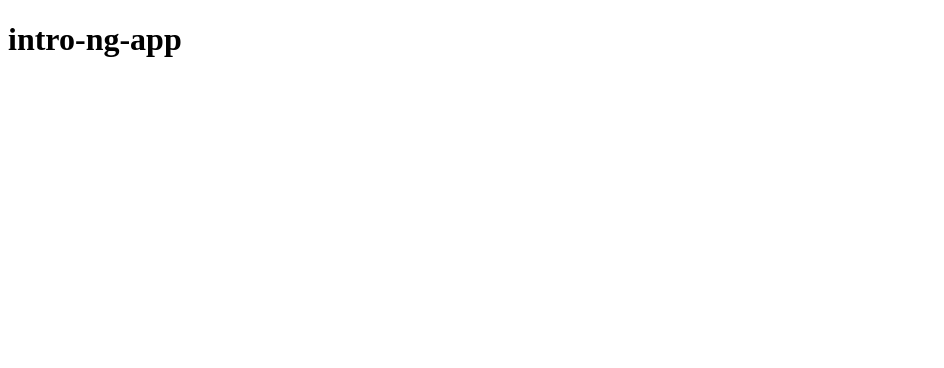
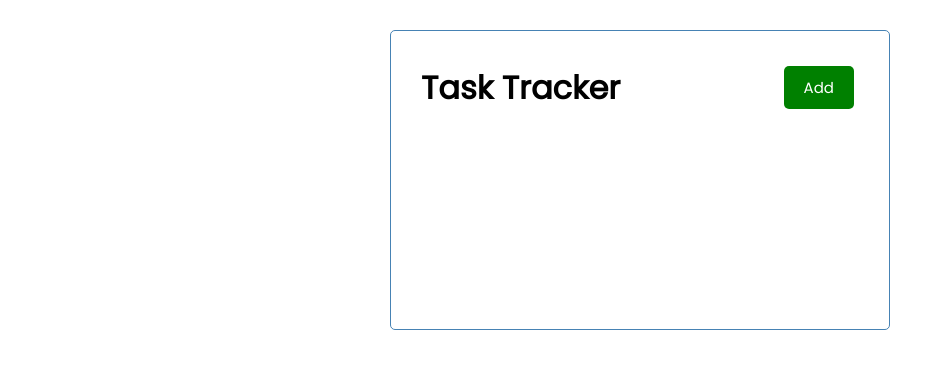
Before and after one commit to shubhamAsolkar22/INTRO-NG-APP, an Angular app: page / in a window 1280 px wide. Shown: the top 368 px of the page, without its empty margins (0-944 px from the left). Built offline with nearby package versions, Linux system fonts and the light colour scheme.

Commit message:
added 'add task' button and its click listener

```diff
--- a/src/app/app.component.html
+++ b/src/app/app.component.html
@@ -1 +1,5 @@
-<h1>{{ title }}</h1>
+<div class="container">
+
+    <app-header></app-header>
+
+</div>
--- a/src/app/app.component.ts
+++ b/src/app/app.component.ts
@@ -6,5 +6,5 @@
   styleUrls: ['./app.component.css']
 })
 export class AppComponent {
-  title : string = 'intro-ng-app';
+
 }
--- a/src/app/app.module.ts
+++ b/src/app/app.module.ts
@@ -4,11 +4,13 @@
 import { AppRoutingModule } from './app-routing.module';
 import { AppComponent } from './app.component';
 import { HeaderComponent } from './components/header/header.component';
+import { ButtonComponent } from './components/button/button.component';
 
 @NgModule({
   declarations: [
     AppComponent,
-    HeaderComponent
+    HeaderComponent,
+    ButtonComponent
   ],
   imports: [
     BrowserModule,
--- /dev/null
+++ b/src/app/components/button/button.component.html
@@ -0,0 +1 @@
+<button class="btn" [ngStyle]="{'background':color}" (click)="onClick()">{{text}}</button>
--- /dev/null
+++ b/src/app/components/button/button.component.ts
@@ -0,0 +1,27 @@
+import { Component, OnInit, Input, Output, EventEmitter } from '@angular/core';
+
+@Component({
+  selector: 'app-button',
+  templateUrl: './button.component.html',
+  styleUrls: ['./button.component.css']
+})
+export class ButtonComponent implements OnInit {
+  @Input() text: string | undefined;
+  @Input() color: string | undefined;
+  //output event on button click
+  @Output() btnClick = new EventEmitter();
+
+  constructor() { }
+
+  ngOnInit(): void {
+  }
+
+  onClick() {
+    /**
+     * Don't mention the behaviour in button component since the component won't be generic.
+     * Add the behaviour in parent component.
+     */
+    // console.log('Add');
+    this.btnClick.emit();
+  }
+}
--- a/src/app/components/header/header.component.css
+++ b/src/app/components/header/header.component.css
@@ -0,0 +1,6 @@
+header {
+    display: flex;
+    justify-content: space-between;
+    align-items: center;
+    margin-bottom: 20px;
+  }
--- a/src/app/components/header/header.component.html
+++ b/src/app/components/header/header.component.html
@@ -1 +1,4 @@
-<p>header works!</p>
+<header>
+    <h1>{{title}}</h1>
+    <app-button color="green" text="Add" (btnClick)="toggleAddTask()"></app-button>
+</header>
--- a/src/app/components/header/header.component.ts
+++ b/src/app/components/header/header.component.ts
@@ -6,10 +6,15 @@
   styleUrls: ['./header.component.css']
 })
 export class HeaderComponent implements OnInit {
+  title: string = 'Task Tracker';
 
   constructor() { }
 
   ngOnInit(): void {
+
   }
 
+  toggleAddTask() {
+    console.log('toggle');
+  }
 }
--- a/src/styles.css
+++ b/src/styles.css
@@ -1 +1,77 @@
 /* You can add global styles to this file, and also import other style files */
+@import url("https://fonts.googleapis.com/css2?family=Poppins:wght@300;400&display=swap");
+
+* {
+  box-sizing: border-box;
+  margin: 0;
+  padding: 0;
+}
+
+body {
+  font-family: "Poppins", sans-serif;
+}
+
+.container {
+  max-width: 500px;
+  margin: 30px auto;
+  overflow: auto;
+  min-height: 300px;
+  border: 1px solid steelblue;
+  padding: 30px;
+  border-radius: 5px;
+}
+.btn {
+  display: inline-block;
+  background: #000;
+  color: #fff;
+  border: none;
+  padding: 10px 20px;
+  margin: 5px;
+  border-radius: 5px;
+  cursor: pointer;
+  text-decoration: none;
+  font-size: 15px;
+  font-family: inherit;
+}
+.btn:focus {
+  outline: none;
+}
+.btn:active {
+  transform: scale(0.98);
+}
+
+.btn-block {
+  display: block;
+  width: 100%;
+}
+
+.form-control {
+  margin: 20px 0;
+}
+
+.form-control label {
+  display: block;
+}
+
+.form-control input {
+  width: 100%;
+  height: 40px;
+  margin: 5px;
+  padding: 3px 7px;
+  font-size: 17px;
+}
+
+.form-control-check {
+  display: flex;
+  align-items: center;
+  justify-content: space-between;
+}
+
+.form-control-check label {
+  flex: 1;
+}
+
+.form-control-check input {
+  flex: 2;
+  height: 20px;
+}
--- a/tsconfig.json
+++ b/tsconfig.json
@@ -26,5 +26,6 @@
     "strictInjectionParameters": true,
     "strictInputAccessModifiers": true,
     "strictTemplates": true
+
   }
 }
```
Also changed, not shown: src/app/components/button/button.component.css (added), 1 other file (tests, documents, lock files or other folders).
